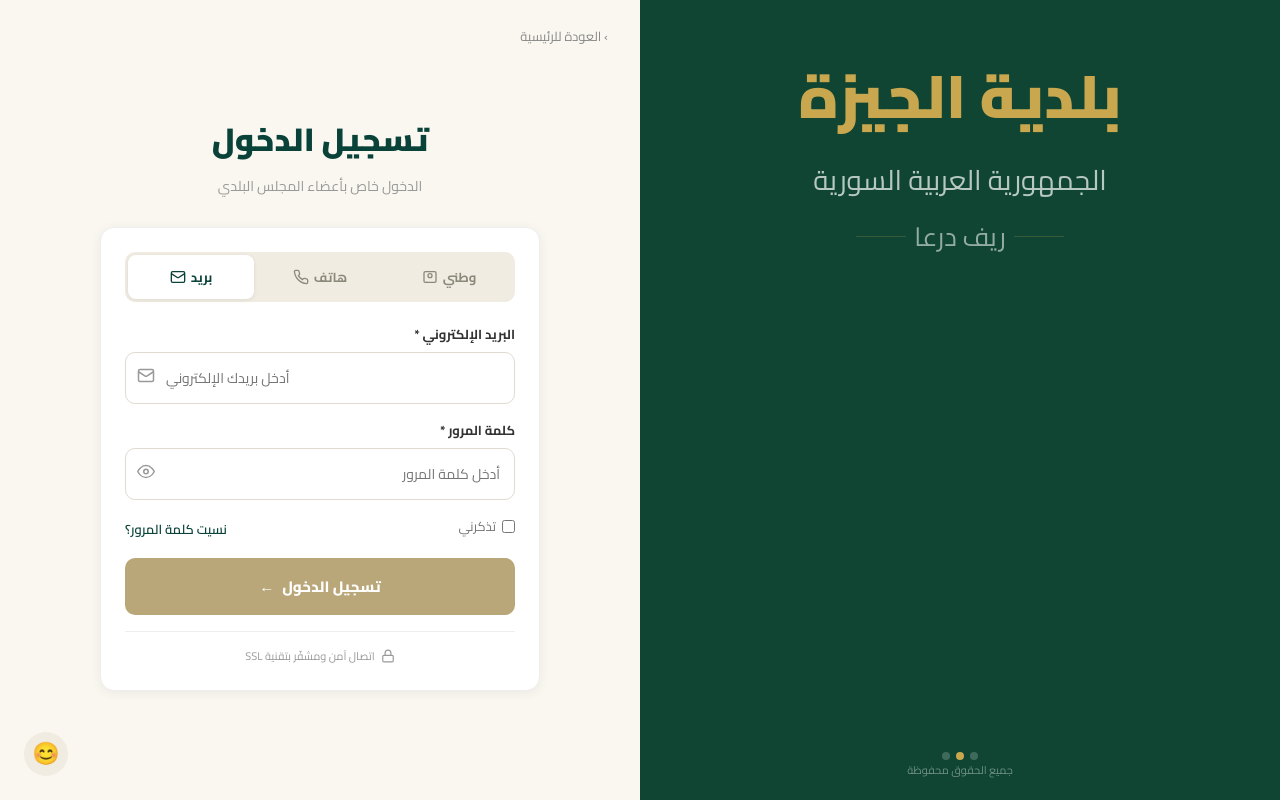
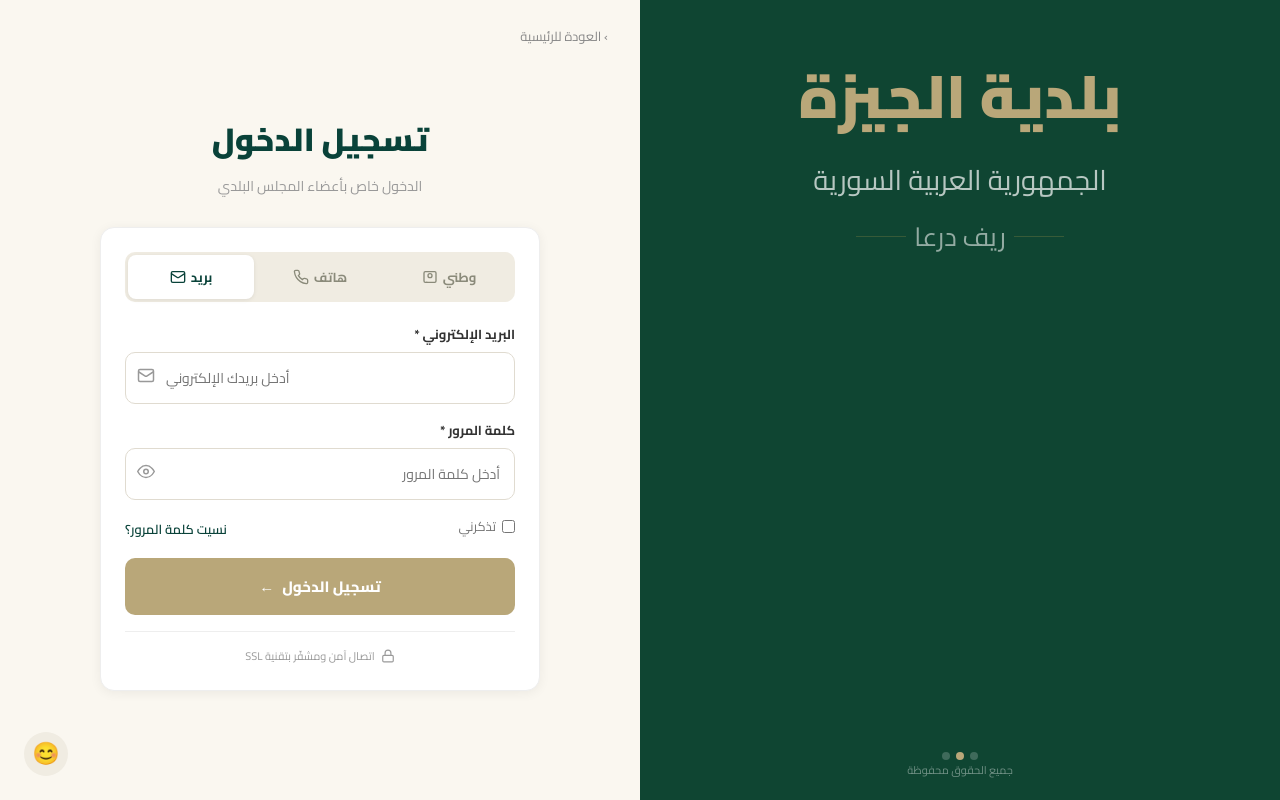
Before and after one commit to wadiwadi1975-spec/aljiza-majlis, a website: page admin/index.html in a window 1280 px wide. Drawn offline with Linux system fonts and the light colour scheme.

Commit message:
style: replace gold with earthy gold (#b9a779) on login page

```diff
--- a/admin/index.html
+++ b/admin/index.html
@@ -68,7 +68,7 @@ tr:hover{background:#f9f6ef}
 .login-right{flex:1;background:#0f4532;position:relative;overflow:hidden;display:flex;flex-direction:column;align-items:center;justify-content:center;color:#fff;padding:40px;text-align:center;min-height:100vh}
 .login-eagle-wrap{position:relative;z-index:2;margin-bottom:8px}
 .login-eagle-wrap svg{width:140px;height:auto;filter:drop-shadow(0 4px 16px rgba(0,0,0,0.3))}
-.login-right .org-name{font-size:60px;font-weight:900;margin-bottom:2px;position:relative;z-index:2;color:#c9a74e}
+.login-right .org-name{font-size:60px;font-weight:900;margin-bottom:2px;position:relative;z-index:2;color:#b9a779}
 .login-right .org-country{font-size:28px;opacity:0.7;margin-bottom:6px;position:relative;z-index:2}
 .login-right .org-region{font-size:26px;opacity:0.55;margin-bottom:0;position:relative;z-index:2;display:flex;align-items:center;gap:8px}
 .login-right .org-region::before,.login-right .org-region::after{content:'';width:50px;height:1px;background:rgba(201,167,78,0.4)}
@@ -78,7 +78,7 @@ tr:hover{background:#f9f6ef}
 .login-feature span{font-size:14px;font-weight:500;opacity:0.9}
 .login-dots{display:flex;gap:6px;margin-top:auto;padding-top:40px;position:relative;z-index:2}
 .login-dots .dot{width:8px;height:8px;border-radius:50%;background:rgba(255,255,255,0.2)}
-.login-dots .dot.active{background:#c9a74e}
+.login-dots .dot.active{background:#b9a779}
 .login-copy{position:absolute;bottom:20px;font-size:11px;opacity:0.4;z-index:2}
 .login-eagle-wrap{position:relative;z-index:2;margin-bottom:8px}
 .login-islamic-pattern{position:absolute;inset:0;z-index:1;overflow:hidden;pointer-events:none}
```
Also changed, not shown: public/admin/index.html (+2 -2 lines).
